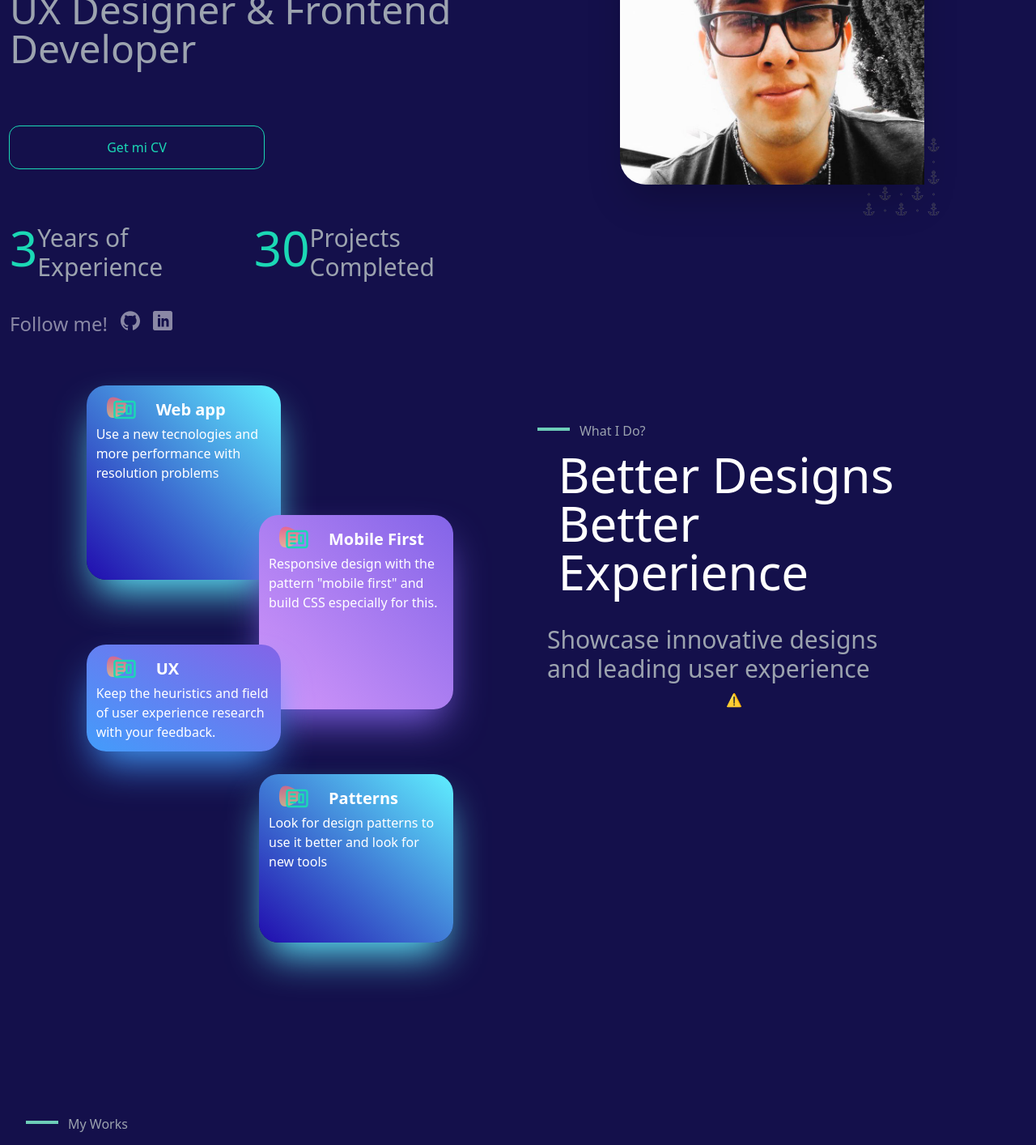
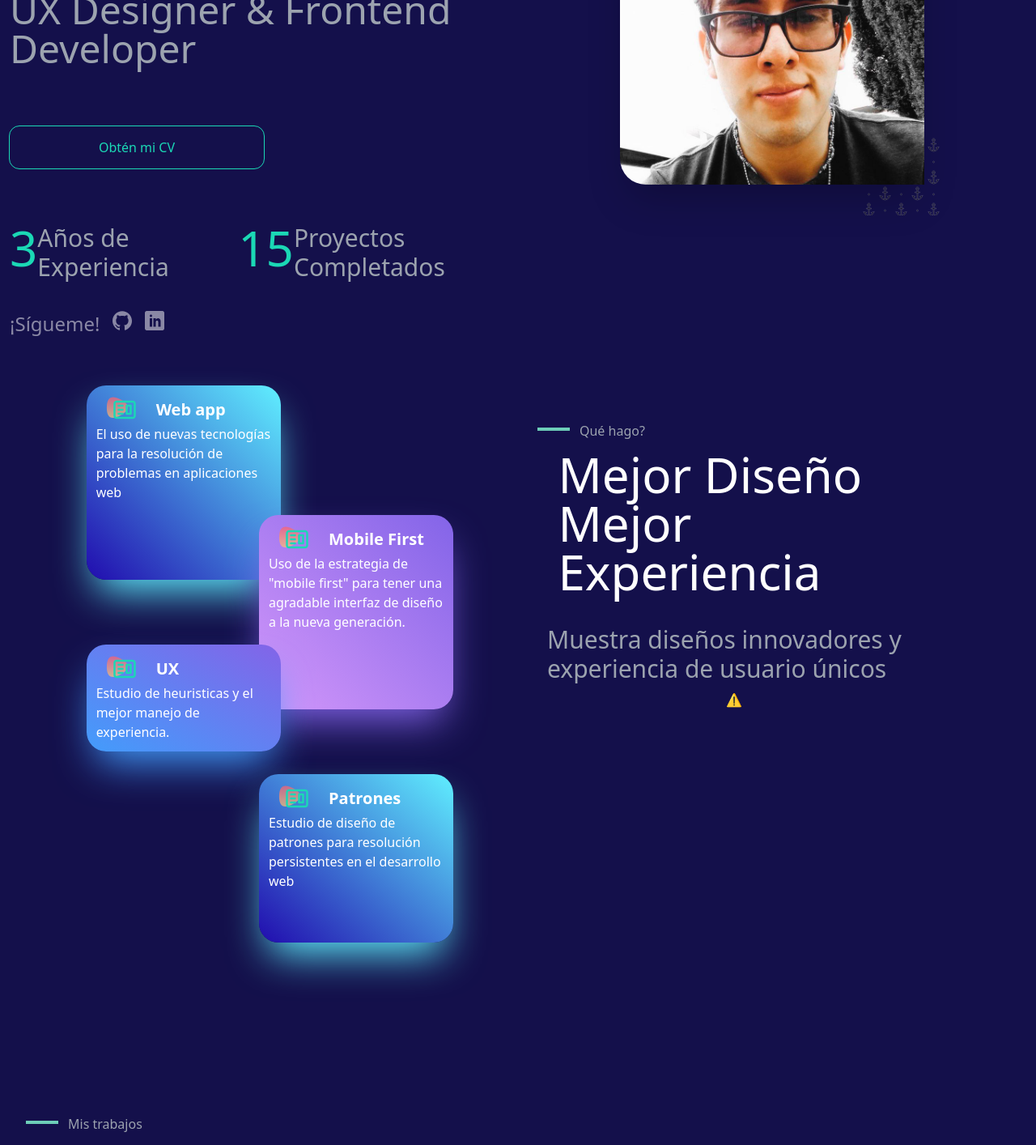
Before and after one commit to AxelTinoco/portafolio, a React (Create React App) app: page / in a window 1280 px wide. Shown: the part 360-1774 px from the top of the page at 81% size. Built offline with nearby package versions, Linux system fonts and the light colour scheme; no server answers.

Commit message:
link and little things

```diff
--- a/src/App.js
+++ b/src/App.js
@@ -26,7 +26,7 @@ function App() {
       <div className='col-span-12 p-3 flex flex-col h-screen md:flex-row leading-9 ' id="home">
         <div className="flex w-full md:w-1/2 flex-col h-[50%] md:h-full relative z-50  ">
           <div className="mt-10">
-            <p className="text-gray-400 md:text-2xl">Hello I'm</p>
+            <p className="text-gray-400 md:text-2xl">Hola Soy</p>
           </div>
 
           <div className='flex flex-row '>
@@ -51,10 +51,12 @@ function App() {
 
           <h2 className="text-gray-400 text-3xl flex  md:my-10 md:text-5xl my-1 " >UX Designer & Frontend Developer</h2>
 
+          <a href="https://drive.google.com/file/d/1tE15Dq2cxpfcKaPNYqTlthYCUJJfsCR6/view?usp=sharing" target="_blank" >
           <button className="outline-[#1bd8b5] outline-1 outline p-1 md:p-2 my-2 w-1/2 rounded-xl cursor-pointer
           flex justify-center md:my-8 hover:bg-[#1bd8b5] hover:bg-opacity-20 low-transition ">
-            <p className="text-[#1bd8b5]">Get mi CV</p>
+              <p className="text-[#1bd8b5]">Obtén mi CV</p>
           </button>
+          </a>
 
           <Numbers />
 
--- a/src/components/AnimatedDiv.js
+++ b/src/components/AnimatedDiv.js
@@ -53,7 +53,7 @@ export const AnimatedDiv = ({ id, title, description, link}) => {
                         <p className='text-white inline-flex w-9/12'>{description}</p>
 
                         <button className="bg-white rounded-2xl text-black w-[25%] h-12">
-                           <a href={link}>Visit</a>
+                           <a href={link}>Visita</a>
                         </button>
                     </div>
                     :
--- a/src/components/Numbers.js
+++ b/src/components/Numbers.js
@@ -16,7 +16,7 @@ export const Numbers = () => {
 
   const { numberthree } = useSpring({
     from: { numberthree: 54 },
-    to: { numberthree: 30 },
+    to: { numberthree: 15 },
     delay: 1000,
     config: { duration: 2000 },
   }
@@ -31,7 +31,7 @@ export const Numbers = () => {
                   {numbertwo.to(n => n.toFixed(0))}
                 </animated.span>
                 <div className='text-gray-400 text-xl md:text-3xl'>
-                  <h2>Years of Experience</h2>
+                  <h2>Años de Experiencia</h2>
                 </div>
               </div>
 
@@ -40,7 +40,7 @@ export const Numbers = () => {
                   {numberthree.to(n => n.toFixed(0))}
                 </animated.span>
                 <div className='text-gray-400 text-xl md:text-3xl'>
-                  <h2>Projects Completed</h2>
+                  <h2>Proyectos Completados</h2>
                 </div>
               </div>
         </div>
--- a/src/components/Social.js
+++ b/src/components/Social.js
@@ -5,7 +5,7 @@ import {ImGithub,ImLinkedin} from 'react-icons/im'
 export const Social = () => {
     return (
         <div className='md:flex text-white flex-row w-full space-x-4 text-2xl pt-3  my-6 z-50 hidden'>
-            <h3 className="opacity-50">Follow me!</h3>
+            <h3 className="opacity-50">¡Sígueme!</h3>
             <a href="https://github.com/AxelTinoco">
                 <ImGithub className=' opacity-50 hover:opacity-100 cursor-pointer'/>
             </a>
--- a/src/components/sections/SectionContact.js
+++ b/src/components/sections/SectionContact.js
@@ -10,9 +10,9 @@ export const SectionContact = () => {
         <div className="col-span-12 h-contain md:h-[70vh] flex flex-col md:flex-row-reverse">
             <div className='md:w-1/2 flex h-full flex-col w-full'>
                 <div className='w-full p-3 md:space-y-4'>
-                    <h3 className="text-gray-400 flex mt-5"><span><img src={line} alt="line" className="mx-3" /></span>Contact Me!</h3>
-                    <h2 className='text-white text-2xl md:text-6xl'>Drop Me A Message</h2>
-                    <p className='text-gray-400 md:text-2xl'>Let's have more projects together, more solutions and dreams to fulfill</p>
+                    <h3 className="text-gray-400 flex mt-5"><span><img src={line} alt="line" className="mx-3" /></span>Contácteme!</h3>
+                    <h2 className='text-white text-2xl md:text-6xl'>Manda un mensaje</h2>
+                    <p className='text-gray-400 md:text-2xl'>Tengamos más proyectos juntos, más soluciones y sueños por cumplir</p>
                 </div>
 
                 <div className='w-full p-3 flex md:space-x-3 flex-row md:h-1/2 mt-6 items-start flex-wrap h-full'>
--- a/src/components/sections/SectionSkills.js
+++ b/src/components/sections/SectionSkills.js
@@ -7,9 +7,11 @@ export const SectionSkills = () => {
         <div className='col-span-12 flex md:h-screen h-contain text-left flex-col p-3 md:flex-row'>
 
           <div className='md:w-1/2 w-full flex flex-col h-full justify-center'>
-          <h3 className="text-gray-400 flex mt-5"><span><img src={line} alt="line" className="mx-3" /></span>My Skills</h3>
-           <h2 className='text-white text-2xl md:text-6xl'>My Lenguages & Tools</h2>
-           <p className="text-gray-400 md:text-2xl">My experinece with this lenguages in projects , certificates and courses</p>
+          <h3 className="text-gray-400 flex mt-5"><span><img src={line} alt="line" className="mx-3" /></span>Mis habilidades</h3>
+           <h2 className='text-white text-2xl md:text-6xl md:my-4'>Mis lenguajes</h2>
+           <p className="text-gray-400 md:text-2xl">Mi experiencia con estos lenguajes , frameworks y herramientas para el desarrollo, todo esto
+           practicado y/o con certificación
+           </p>
 
           </div>
 
--- a/src/components/sections/SectionTwo.js
+++ b/src/components/sections/SectionTwo.js
@@ -22,7 +22,7 @@ export const SectionTwo = () => {
             <p className="text-white font-extrabold text-xl">Web app</p>
           </div>
 
-          <p className="text-white">Use a new tecnologies and more performance with resolution problems </p>
+          <p className="text-white">El uso de nuevas tecnologías para la resolución de problemas en aplicaciones web</p>
         </div>
       </div>
 
@@ -41,7 +41,7 @@ export const SectionTwo = () => {
             <p className="text-white font-extrabold text-xl">Mobile First</p>
           </div>
 
-          <p className="text-white">Responsive design with the pattern "mobile first" and build CSS especially for this.</p>
+          <p className="text-white">Uso de la estrategia de "mobile first" para tener una agradable interfaz de diseño a la nueva generación.</p>
         </div>
       </div>
 
@@ -61,7 +61,7 @@ export const SectionTwo = () => {
             <p className="text-white font-extrabold text-xl">UX</p>
           </div>
 
-          <p className="text-white">Keep the heuristics and field of user experience research with your feedback.</p>
+          <p className="text-white">Estudio de heuristicas y el mejor manejo de experiencia.</p>
         </div>
       </div>
 
@@ -77,22 +77,22 @@ export const SectionTwo = () => {
               <CgWebsite className="text-[#1bd8b5] text-3xl ml-5 relative z-10" />
             </div>
 
-            <p className="text-white font-extrabold text-xl">Patterns</p>
+            <p className="text-white font-extrabold text-xl">Patrones</p>
           </div>
 
-          <p className="text-white">Look for design patterns to use it better and look for new tools</p>
+          <p className="text-white">Estudio de diseño de patrones para resolución persistentes en el desarrollo web</p>
         </div>
       </div>
 
 
       <div className="col-span-12 flex p-3 md:col-start-7 flex-col md:col-end-12 my-3">
 
-        <h3 className="text-gray-400 flex mt-5"><span><img src={line} alt="line" className="mx-3" /></span> What I Do?</h3>
+        <h3 className="text-gray-400 flex mt-5"><span><img src={line} alt="line" className="mx-3" /></span>Qué hago?</h3>
 
         <div className="p-3 flex self-end h-auto md:w-[95%] w-full  flex-col">
-          <h2 className="text-white text-2xl md:text-6xl ">Better Designs</h2>
+          <h2 className="text-white text-2xl md:text-6xl ">Mejor Diseño</h2>
 
-          <h2 className="text-white text-2xl md:text-6xl ">Better Experience</h2>
+          <h2 className="text-white text-2xl md:text-6xl ">Mejor Experiencia </h2>
 
 
         </div>
@@ -100,7 +100,7 @@ export const SectionTwo = () => {
 
        <div className='flex flex-row-reverse relative md:p-6 md:flex-col'>
        <div className="flex  h-auto  flex-col  w-1/2  self-center  z-10 md:w-full">
-          <p className="text-gray-400 text-lg md:text-3xl ">Showcase innovative designs and leading user experience</p>
+          <p className="text-gray-400 text-lg md:text-3xl ">Muestra diseños innovadores y experiencia de usuario únicos </p>
         </div>
 
         <div className='flex w-2/4 p-2 md:w-full md:justify-center'>
--- a/src/components/sections/SectionWorks.js
+++ b/src/components/sections/SectionWorks.js
@@ -13,28 +13,28 @@ export const SectionWorks = () => {
     const desc = [
         {
         title : "Journal App",
-        desc : "In this app use auth with google api ,firestore and firebase , use redux for this states of authentication ",
+        desc : "En esta aplicación, use auth con google api, firestore y firebase, use redux para estos estados de autenticación",
         link : 'https://journal-app-drab.vercel.app/auth/login'
         },
 
         {
             title: "ToDo App",
-            desc: "With this app, use the hook use context and local storage for persistence.",
-            link: ''
+            desc: "Con esta aplicación, use el hook de context con reducers y el local storage para la persistencia.",
+            link: 'https://axeltinoco.github.io/todo-react/'
         },
         {
             title: "Wheather App",
-            desc: "In this web app, the weather api is used to bring the information and display it.",
+            desc: "En esta aplicación web, la API meteorológica se utiliza para traer la información y mostrarla.",
             link: 'https://weather-app-red-mu.vercel.app/'
         },
         {
             title: "Github App",
-            desc: "GitHub user data is better displayed with its own Api.",
+            desc: "Se utilizo la API de GitHub para mostrar información de los perfiles que quiera buscar.",
             link: 'https://github-react-app.vercel.app/'
         },
         {
             title: "Hero App",
-            desc: "In this SPA is used for global state, private routes to display heroes and more.",
+            desc: "En esta SPA se utilizo useContext y reducers para mostrar algunos heroes con protección de rutas.",
             link: 'https://hero-app-ochre.vercel.app/'
         }
 
@@ -43,8 +43,8 @@ export const SectionWorks = () => {
     return (
         <div className="col-span-12 p-3 grid grid-cols-12 h-full gap-3 mt-6">
             <div className='col-span-12  p-2 h-32 flex flex-col  gap-2'>
-                <h3 className="text-gray-400 flex mt-5"><span><img src={line} alt="line" className="mx-3" /></span>My Works</h3>
-                <h2 className='text-white text-2xl md:text-6xl'>My recent Projects</h2>
+                <h3 className="text-gray-400 flex mt-5"><span><img src={line} alt="line" className="mx-3" /></span>Mis trabajos</h3>
+                <h2 className='text-white text-2xl md:text-6xl'>Mis proyectos recientes</h2>
             </div>
 
             <div className='col-span-12 md:col-span-4  bg-black h-96 relative'>
--- a/src/index.css
+++ b/src/index.css
@@ -757,10 +757,6 @@ Ensure the default browser behavior of the `hidden` attribute.
   width: 50%;
 }
 
-.w-2 {
-  width: 0.5rem;
-}
-
 .rotate-45 {
   --tw-rotate: 45deg;
   -webkit-transform: translate(var(--tw-translate-x), var(--tw-translate-y)) rotate(var(--tw-rotate)) skewX(var(--tw-skew-x)) skewY(var(--tw-skew-y)) scaleX(var(--tw-scale-x)) scaleY(var(--tw-scale-y));
@@ -1174,20 +1170,6 @@ Ensure the default browser behavior of the `hidden` attribute.
   opacity: 1;
 }
 
-.hover\:transition-all:hover {
-  transition-property: all;
-  transition-timing-function: cubic-bezier(0.4, 0, 0.2, 1);
-  transition-duration: 150ms;
-}
-
-.hover\:transition:hover {
-  transition-property: color, background-color, border-color, fill, stroke, opacity, box-shadow, -webkit-text-decoration-color, -webkit-transform, -webkit-filter, -webkit-backdrop-filter;
-  transition-property: color, background-color, border-color, text-decoration-color, fill, stroke, opacity, box-shadow, transform, filter, backdrop-filter;
-  transition-property: color, background-color, border-color, text-decoration-color, fill, stroke, opacity, box-shadow, transform, filter, backdrop-filter, -webkit-text-decoration-color, -webkit-transform, -webkit-filter, -webkit-backdrop-filter;
-  transition-timing-function: cubic-bezier(0.4, 0, 0.2, 1);
-  transition-duration: 150ms;
-}
-
 @media (min-width: 640px) {
   .sm\:flex-row {
     flex-direction: row;
@@ -1242,6 +1224,11 @@ Ensure the default browser behavior of the `hidden` attribute.
   .md\:my-8 {
     margin-top: 2rem;
     margin-bottom: 2rem;
+  }
+
+  .md\:my-4 {
+    margin-top: 1rem;
+    margin-bottom: 1rem;
   }
 
   .md\:mt-9 {
```
Also changed, not shown: src/assets/img/foto.jpg (deleted).
